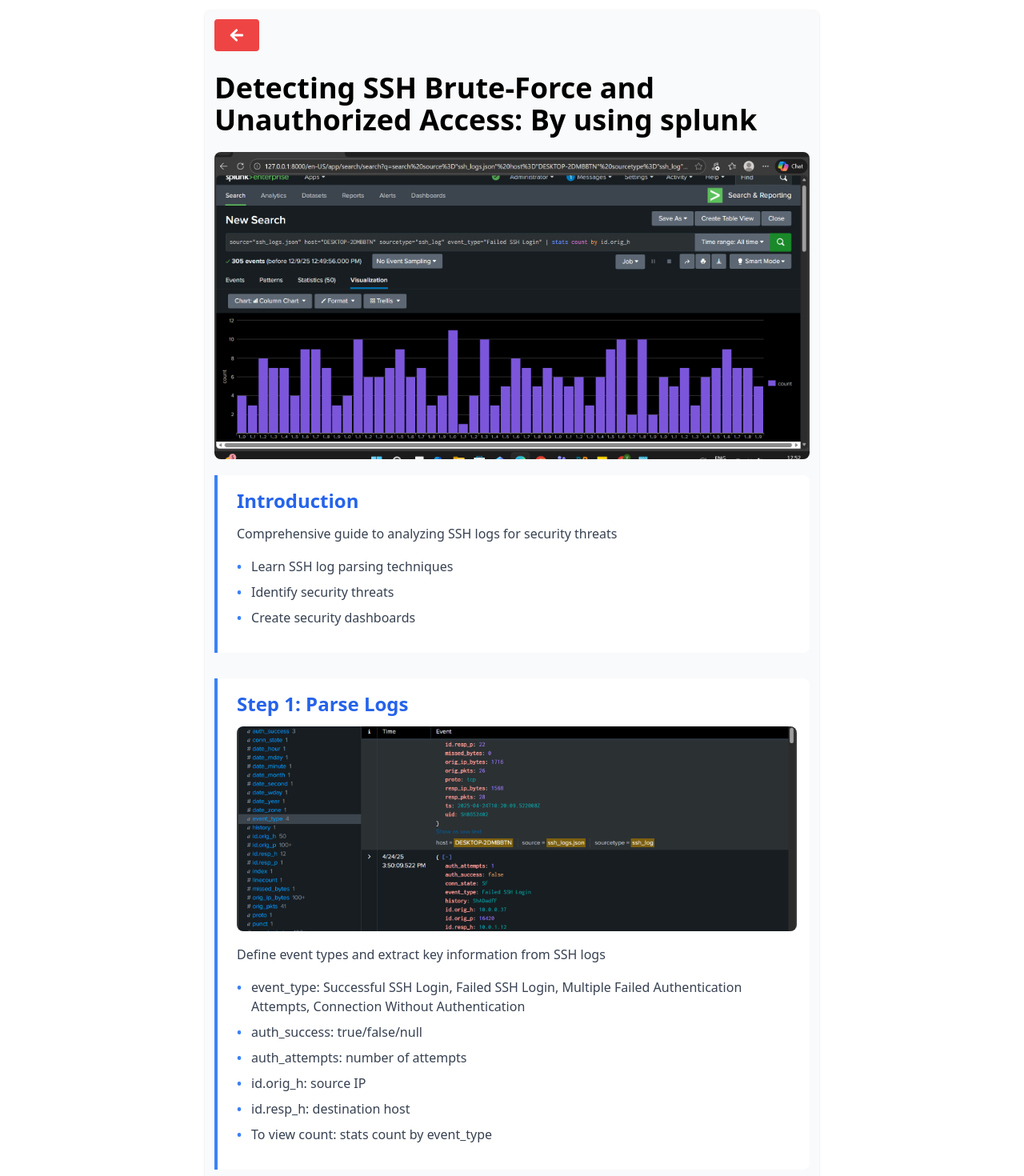
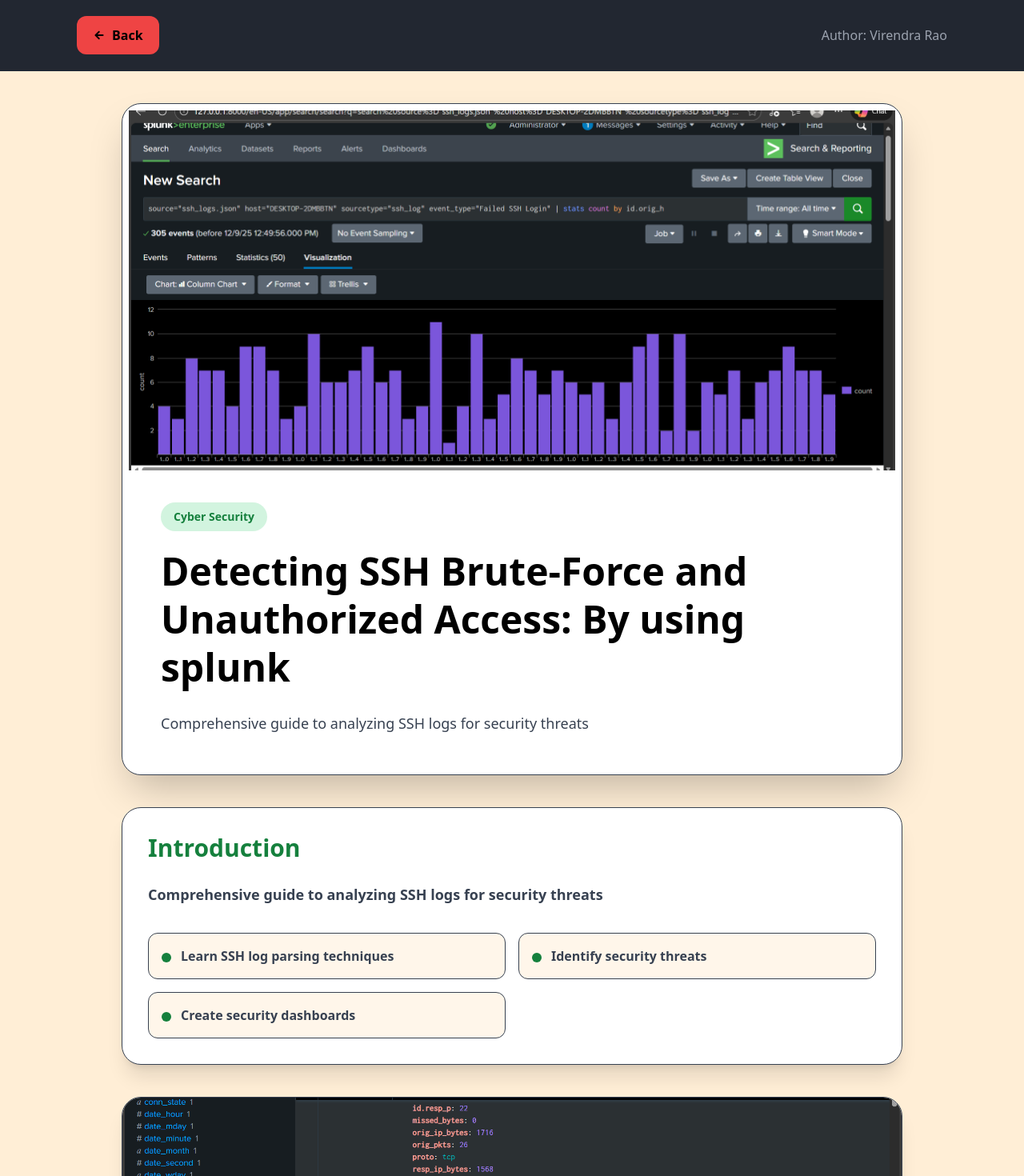
Before and after one commit to Viren-webx/portfolio, a React (Vite) app: page /blog/post/1 in a window 1280 px wide. Shown: the top 1470 px of the page at 80% size. Built offline with nearby package versions, Linux system fonts and the light colour scheme.

Commit message:
Refactor BlogPost component and update styling

```diff
--- a/src/BlogPost.jsx
+++ b/src/BlogPost.jsx
@@ -1,6 +1,7 @@
 import { useParams, Link } from "react-router-dom";
 import { useBlog } from "./UserContext/BlogContext";
 import { IoMdArrowRoundBack } from "react-icons/io";
+import { FaDownload } from "react-icons/fa";
 import { useState } from "react";
 
 
@@ -8,6 +9,7 @@ export default function BlogPost() {
   const { id } = useParams();
   const { getPost } = useBlog();
   const post = getPost(id);
+
   const [fullImageSrc, setFullImageSrc] = useState(null);
 
   const downloadReport = () => {
@@ -15,121 +17,272 @@ export default function BlogPost() {
 
     if (post.sections && post.sections.length > 0) {
       post.sections.forEach((section) => {
-        content += `\n${'='.repeat(50)}\n`;
+        content += `\n${"=".repeat(60)}\n`;
         content += `${section.heading}\n`;
-        content += `${'='.repeat(50)}\n\n`;
+        content += `${"=".repeat(60)}\n\n`;
+
         content += `${section.description}\n\n`;
 
-        if (section.points && section.points.length > 0) {
-          content += `Key Points:\n`;
+        if (section.points?.length) {
+          content += "Key Points:\n";
+
           section.points.forEach((point) => {
             content += `• ${point}\n`;
           });
         }
-        content += `\n`;
+
+        content += "\n";
       });
-    } else if (post.content) {
+    } else {
       content += post.content;
     }
 
     const element = document.createElement("a");
-    const file = new Blob([content], { type: "text/plain" });
+    const file = new Blob([content], {
+      type: "text/plain",
+    });
+
     element.href = URL.createObjectURL(file);
     element.download = `${post.title.replace(/\s+/g, "_")}.txt`;
+
     document.body.appendChild(element);
+
     element.click();
+
     document.body.removeChild(element);
   };
 
-  if (!post) return (
-    <div className="p-5 max-w-2xl mx-auto">
-      <p className="text-gray-600">Post not found.</p>
-      <Link to="/blog" className="text-blue-500 hover:text-blue-700">Back to Blog</Link>
+  if (!post) {
+    return (
+      <div className="min-h-screen bg-[#FFEED6] flex items-center justify-center text-black">
+        <div className="text-center">
+          <h2 className="text-3xl font-bold mb-4">
+            Post not found
+          </h2>
+
+          <Link
+            to="/blog"
+            className="text-red-400 hover:text-red-300"
+          >
+            ← Back to Blog
+          </Link>
+        </div>
       </div>
     );
+  }
 
   return (
-    <div className="p-3 max-w-3xl mt-3 mx-auto bg-gray-50 rounded-lg shadow text-black">
-      <Link to="/blog" className="inline-block mb-5 px-4 py-2 bg-red-500 text-white  no-underline rounded font-extrabold hover:bg-red-600 text-2xl  transition"><IoMdArrowRoundBack /></Link>
-      <h1 className="text-4xl font-bold mb-4">{post.title}</h1>
+    <div className="min-h-screen bg-[#FFEED6] text-black">
+
+      {/* Header */}
+
+      <div className="sticky top-0 z-50 border-b border-gray-800 bg-[#0B1120]/90 backdrop-blur-lg">
+
+        <div className="max-w-6xl mx-auto flex justify-between items-center px-8 py-5">
+
+          <Link
+            to="/blog"
+            className="flex items-center gap-2 bg-red-500 hover:bg-red-600  font-semibold px-5 py-3 rounded-xl transition"
+          >
+            <IoMdArrowRoundBack />
+            Back
+          </Link>
+
+          <span className="text-gray-400">
+             Author: Virendra Rao
+          </span>
+
+        </div>
+
+      </div>
+
+      <div className="max-w-5xl mx-auto px-6 py-10">
+
+        {/* Hero */}
+{/* Hero Card */}
+
+<div className="bg-white border p-2 border-gray-700 rounded-3xl overflow-hidden shadow-2xl mb-10">
+
   {post.img && (
     <img
       src={post.img}
       alt={post.title}
-          className="w-full h-96 object-cover rounded-lg my-5 cursor-pointer hover:opacity-80 transition"
       onClick={() => setFullImageSrc(post.img)}
+      className="w-full h-[450px] object-cover cursor-pointer hover:scale-[1.02] transition duration-500"
     />
   )}
 
-      {/* Display sections if available */}
+  <div className="p-10">
+
+    <span className="inline-block px-4 py-2 rounded-full bg-green-500/20 text-green-700 text-sm font-semibold mb-5">
+      Cyber Security
+    </span>
+
+    <h1 className="text-5xl font-bold leading-tight mb-6">
+      {post.title}
+    </h1>
+
+    <p className="text-gray-700 text-lg leading-8">
+      {post.sections && post.sections.length > 0
+        ? post.sections[0].description
+        : post.content}
+    </p>
+
+  </div>
+
+</div>
+
+{/* Sections */}
+
 {post.sections && post.sections.length > 0 ? (
-        <div className="space-y-8">
+
+  <div className="space-y-10">
+
     {post.sections.map((sec, idx) => (
-            <div key={idx} className="border-l-4 border-blue-500 pl-6 py-4 bg-white rounded-r-lg p-4">
-              <h2 className="text-2xl font-bold mb-3 text-blue-600">{sec.heading}</h2>
+
+      <div
+        key={idx}
+        className="bg-white border border-gray-700 rounded-3xl overflow-hidden shadow-xl hover:border-gray-300 transition duration-300"
+      >
 
         {sec.image && (
+
           <img
             src={sec.image}
             alt={sec.heading}
-                  className="w-full h-64 object-cover rounded-lg mb-4 cursor-pointer hover:opacity-80 transition"
             onClick={() => setFullImageSrc(sec.image)}
+            className="w-full h-80 object-cover cursor-pointer hover:brightness-110 transition"
           />
+
         )}
 
-              <p className="text-gray-700 mb-4 leading-relaxed">{sec.description}</p>
+        <div className="p-8">
+
+          <h2 className="text-3xl font-bold text-green-700 mb-6">
+            {sec.heading}
+          </h2>
+
+          <p className="text-gray-700 font-semibold text-lg leading-8 mb-8">
+            {sec.description}
+          </p>
 
           {sec.points && sec.points.length > 0 && (
-                <ul className="space-y-2 mb-4">
-                  {sec.points.map((point, pointIdx) => (
-                    <li key={pointIdx} className="flex items-start text-gray-700">
-                      <span className="text-blue-500 font-bold mr-3">•</span>
-                      <span>{point}</span>
-                    </li>
+
+            <div className="grid md:grid-cols-2 gap-4">
+
+              {sec.points.map((point, index) => (
+
+                <div
+                  key={index}
+                  className="flex items-start gap-3 bg-[#FFEED6]/50  rounded-xl p-4 border border-gray-700"
+                >
+
+                  <div className="w-3 h-3 rounded-full bg-green-700 mt-2"></div>
+
+                  <span className="text-gray-700 font-semibold ">
+                    {point}
+                  </span>
+
+                </div>
+
               ))}
-                </ul>
-              )}
+
             </div>
-          ))}
-        </div>
-      ) : (
-        <p className="whitespace-pre-wrap text-gray-700 leading-relaxed">{post.content}</p>
+
           )}
 
-      {/* Download Report Button */}
-      <div className="mt-8 flex justify-center">
+        </div>
+
+      </div>
+
+    ))}
+
+  </div>
+
+) : (
+
+  <div className="bg-[#111827] border border-gray-700 rounded-3xl p-8">
+
+    <p className="text-lg text-gray-300 whitespace-pre-wrap leading-8">
+      {post.content}
+    </p>
+
+  </div>
+
+)}
+{/* Download Report */}
+
+<div className="mt-12">
+
+  <div className="bg-white border-2 border-gray-500/30 rounded-3xl p-8 flex flex-col md:flex-row items-center justify-between gap-6">
+
+    <div>
+
+      <h3 className="text-2xl font-bold mb-2">
+        Download Investigation Report
+      </h3>
+
+      <p className="text-gray-700">
+        Download this article as a text report for offline reading.
+      </p>
+
+    </div>
+
     <button
       onClick={downloadReport}
-          className="px-8 py-3 bg-green-500 text-white font-bold rounded-lg hover:bg-green-600 transition text-lg"
+      className=" text-2xl text-black font-bold px-8 py-4 rounded-xl transition duration-300 hover:scale-105"
     >
-          ⬇️ Download Report
+   <FaDownload />
     </button>
+
   </div>
 
-      {/* Full Image Modal */}
+</div>
+
+{/* Image Modal */}
+
 {fullImageSrc && (
+
   <div
-          className="fixed inset-0 bg-black bg-opacity-75 flex items-center justify-center z-50 p-4"
+    className="fixed inset-0 bg-black/90 backdrop-blur-sm z-50 flex items-center justify-center p-6"
     onClick={() => setFullImageSrc(null)}
   >
+
     <div
-            className="relative bg-white rounded-lg max-w-4xl w-full"
+      className="relative max-w-6xl w-full"
       onClick={(e) => e.stopPropagation()}
     >
+
       <button
         onClick={() => setFullImageSrc(null)}
-              className="absolute top-1 right-1 bg-gray-100 text-black px-2 py-1 rounded-lg font-extrabold hover:bg-red-600 transition text-xl"
+        className="absolute -top-5 -right-5 w-12 h-12 rounded-full bg-red-500 hover:bg-red-600 text-white text-2xl font-bold shadow-lg"
       >
-              ✕
+        ×
       </button>
+
       <img
         src={fullImageSrc}
-              alt="Full view"
-              className="w-full h-auto rounded-lg"
+        alt="Preview"
+        className="w-full max-h-[90vh] object-contain rounded-2xl border border-white"
       />
+
     </div>
+
   </div>
+
 )}
+
+{/* Footer */}
+
+<footer className="mt-16 border-t border-gray-800 py-8 text-center text-gray-500">
+
+  © {new Date().getFullYear()} My Portfolio • Cyber Security Blog • Virendra Rao
+
+</footer>
+
 </div>
+
+</div>
+
 );
 }
```
Lines whose indentation alone changed are shown as unchanged.
